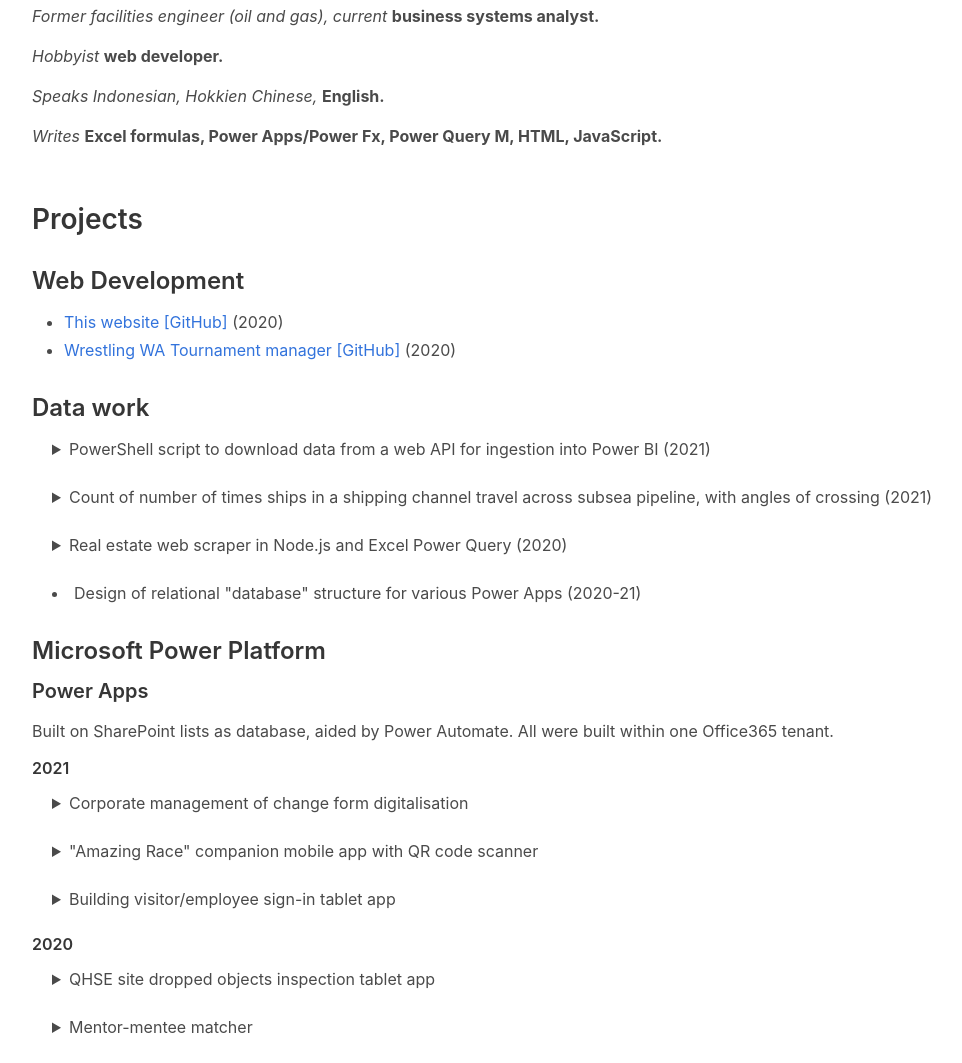
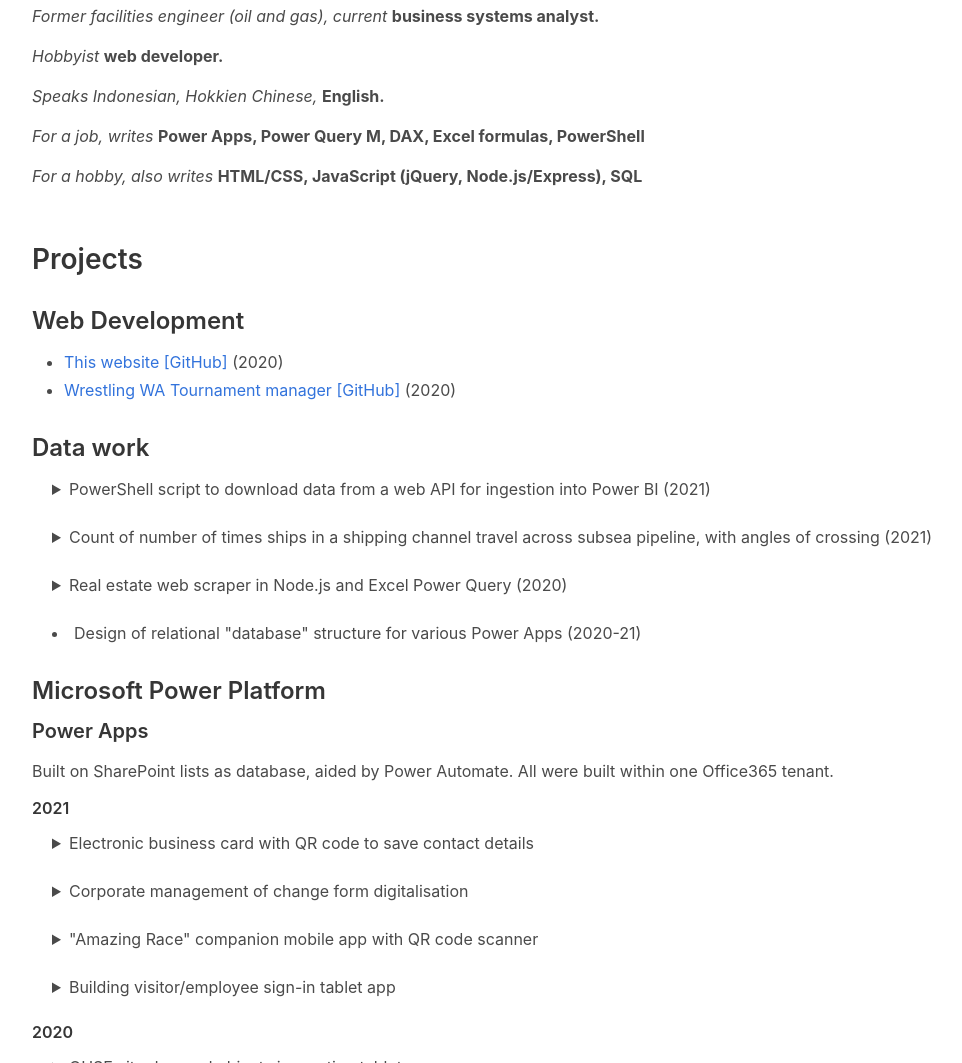
Before and after one commit to dyota257/personal, a plain HTML site: page index.pug in a window 1280 px wide. Shown: the part 280-1343 px from the top of the page, without its empty margins (160-1122 px from the left). Drawn offline with nearby package versions, Linux system fonts and the light colour scheme; files that its build step writes are made by us from their sources.

Commit message:
fixed broken link, add SQL, add electronic business card

```diff
--- a/index.pug
+++ b/index.pug
@@ -3,7 +3,7 @@
     head
         meta(charset="UTF-8")
         meta(name="viewport", content="width=device-width, initial-scale=1.0")
-        script(src="https://use.fontawesome.com/6d1e5407c3.js")
+        // script(src="https://use.fontawesome.com/6d1e5407c3.js")
         link(rel="stylesheet", href="css/style.css")
         title Dyota Tanuwibawa
     body
@@ -43,8 +43,11 @@
                         i Speaks Indonesian, Hokkien Chinese,
                         b English.
                     p
-                        i Writes
-                        b Excel formulas, Power Apps/Power Fx, Power Query M, HTML, JavaScript.
+                        i For a job, writes
+                        b Power Apps, Power Query M, DAX, Excel formulas, PowerShell
+                    p
+                        i For a hobby, also writes
+                        b HTML/CSS, JavaScript (jQuery, Node.js/Express), SQL
 
             section.block.container.is-fluid
                 .content
@@ -64,7 +67,7 @@
                     details
                         summary PowerShell script to download data from a web API for ingestion into Power BI (2021)
                         p This was a workaround, to compensate for a web request from inside a Power BI dataset that failed to authorise in Power BI Service (further details are outlined
-                            a(href='(https://dyota257.bearblog.dev/powershell-download-data/') here
+                            a(href='https://dyota257.bearblog.dev/powershell-download-data/') here
                             | ).
                         p This was a PowerShell script that made use of Invoke-WebRequest to hit an API endpoint, download the JSON data, and save it into a file. The file is saved to a SharePoint location so that it is accessible to the Power BI report.
                         p This was automated by creating a shortcut in the Startup folder in Windows. The target for the shortcut contains command-line commands to run the PowerShell script. Thus, the data is downloaded every time the computer is started up.
@@ -87,6 +90,13 @@
                     h4  Power Apps
                     p   Built on SharePoint lists as database, aided by Power Automate. All were built within one Office365 tenant.
                     h5 2021
+                    details
+                        summary Electronic business card with QR code to save contact details
+                        p A phone-size, single-screen app that mimics the layout of the corporate business card, with a prominent QR code. Upon scanning the code with the camera of a smartphone, the phone will pick up all contact data (name, email, phone number, job title etc.) to be saved in the address book.
+                        p QR code is a HTML textbox with a single
+                            code &ltimg&gt
+                            | tag. The source is an API call to a third party API that converts strings into QR codes. The string passed in as a parameter is the contact details in the vCard protocol format.
+
                     details
                         summary Corporate management of change form digitalisation
                         p A management of change process, used to recording administrative changes at a corporate level, had existed, and was carried out using documents in .docx and .xlsx. Description were filled out in .docx, and outcomes of risk workshops were tabulated in .xlsx. Users needed to consult the company procedure or refer to the global QHSE manager for guidance. The management of the process itself was done through an Excel sheet (recording titles, unique ID numbers to MOCs, etc. )
```
Also changed, not shown: index.html, 2 other files.
